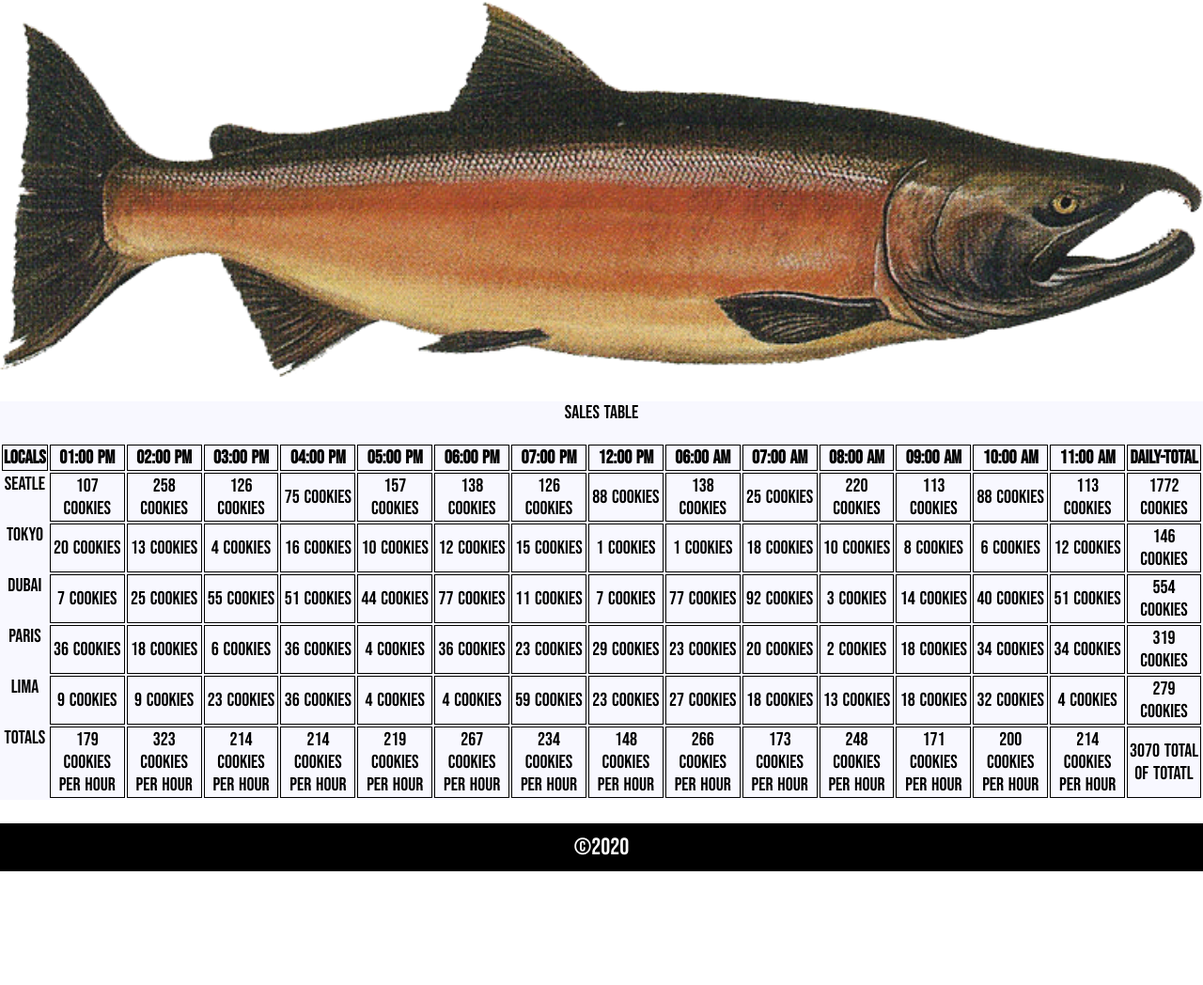
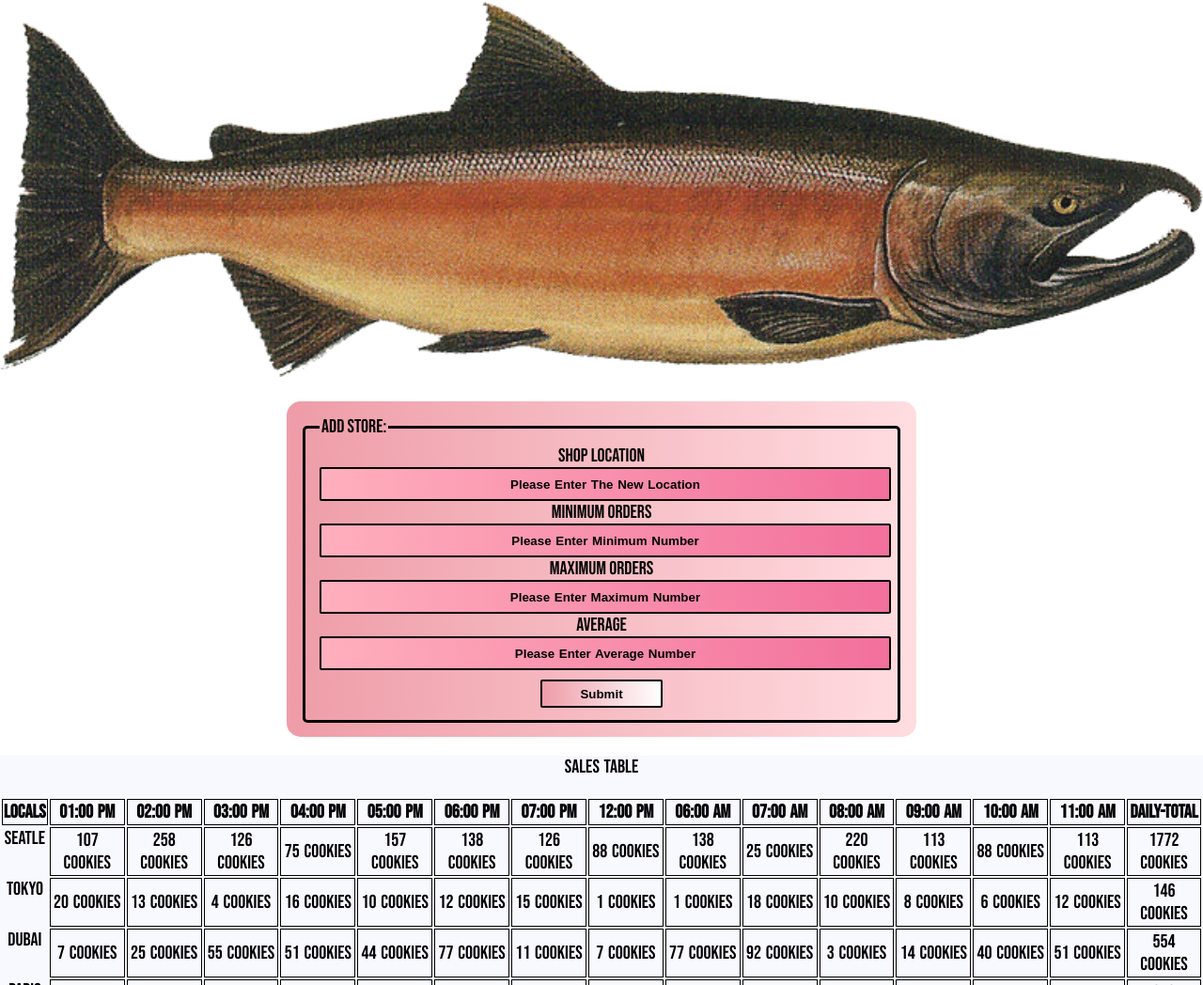
Before and after one commit to salehmmasri/cookie-stand, a plain HTML site: page sales.html in a window 1280 px wide. Shown: the part 52-1100 px from the top of the page at 94% size. Before the commit the page ends 979 px from the top, so only its background shows below. Drawn offline with Linux system fonts and the light colour scheme.

Commit message:
new task

```diff
--- a/css/style.css
+++ b/css/style.css
@@ -45,3 +45,43 @@ footer p{
     padding: 10px;
 
 }
+.store{
+    margin-top: 20px;
+    margin-bottom: 20px;
+    text-align: -webkit-center;
+}
+#newStoreValue{
+background: linear-gradient(to right, #ee9ca7 0%, #ffdde1 100%);
+ border-radius: 15px;
+ width: 50%;
+padding: 15px;
+color:black;
+}
+
+::placeholder { /* Chrome, Firefox, Opera, Safari 10.1+ */
+    color:black;
+    opacity: 1;
+}
+
+input {
+ word-spacing: 1px;
+ border: 2px solid black;
+  border-radius: 2px;
+  height: 30px;
+  width: 100%;
+  font-weight: bolder;
+  background: linear-gradient(to right, #FFAFBD
+  0%, #f2709c 100%);
+  text-align: center;
+}
+.sub{
+    margin-top: 10px;
+    width: 130px;
+    background: linear-gradient(to right, #ee9ca7 0%, white 100%);
+
+
+}
+fieldset{
+    border-radius:5px ;
+    border:black solid 3px ;
+}
--- a/js/app.js
+++ b/js/app.js
@@ -1,3 +1,5 @@
+/* eslint-disable no-unused-vars */
+/* eslint-disable no-trailing-spaces */
 /* eslint-disable indent */
 'use strict';
 //array for the open hours contain 14 E
@@ -17,6 +19,7 @@ var openHours = [
     '10:00 AM',
     '11:00 AM'
 ];
+var totalNewStore=0;
 
 // array to store objects.
 var countryInfo = [];
@@ -35,7 +38,6 @@ function Store(
     this.avg = avg;
     this.totalOfTotal = 0; //total of total in all locals.
     this.totalCookies = 0;
-    this.tossersNumberPerHour = [];
     countryInfo.push(this);
 }
 
@@ -61,17 +63,6 @@ Store.prototype.cookiesPurchasedPerHour = function () {
         this.totalCookies += cookies;
     }
 };
-
-Store.prototype.tossersNumber = function () {
-    for (var i = 0; i < openHours.length; i++) {
-        this.tossersNumberPerHour.push(
-            Math.ceil(Math.ceil(this.randomCustomersPH[i] / 20))
-        );
-        this.totalOfTotal += this.tossersNumberPerHour[i];
-
-    }
-};
-
 var containerTable = document.getElementById('Table');
 var tableEl = document.createElement('table');
 containerTable.appendChild(tableEl);
@@ -97,7 +88,6 @@ tableHead();
 
 Store.prototype.renderConstructor = function () {
     this.cookiesPurchasedPerHour();
-    this.tossersNumber();
     var rows = document.createElement('tbody');
     tableEl.appendChild(rows);
     rows.textContent = this.storeAddress;
@@ -109,7 +99,8 @@ Store.prototype.renderConstructor = function () {
     }
     tableData = document.createElement('td');
     rows.appendChild(tableData);
-    tableData.textContent = this.totalCookies + ' cookies';
+    tableData.textContent = this.totalCookies +' cookies';
+
 };
 
 // creating objects :
@@ -145,5 +136,36 @@ function tableFooter() {
     tdEl = document.createElement('td');
     rows.appendChild(tdEl);
     tdEl.textContent = `${totalOfTotal} total of totatl `;
+
 }
+var x1=0;
 tableFooter();
+var storValue=document.getElementById('newStoreValue');
+storValue.addEventListener('submit',function(event){
+    ++x1;
+    event.preventDefault();
+    console.log(event);
+    var shopName=event.target.storeLocationName.value;
+    var newMinValOfC=event.target.minimumValOfCust.value;
+    var newMaxValue=event.target.maximumValOfCust.value;
+    var newAvgValue=event.target.avgVal.value;
+    console.log(shopName);
+    console.log(newMinValOfC);
+    console.log(newAvgValue);
+    console.log(newMaxValue);
+
+    var newLocation=new Store(shopName,newMinValOfC,newMaxValue,newAvgValue);
+    document.getElementById('tfoot').remove();
+    newLocation.randomCustomersPerHour();
+    newLocation.renderConstructor();
+
+    totalNewStore=newLocation.totalCookies;
+    tableFooter();
+    console.log(totalNewStore);
+});
+storValue.reset();
+
+// storeAddress,
+// min,
+// max,
+// avg
--- a/sales.html
+++ b/sales.html
@@ -18,6 +18,22 @@
             <section id="imgslide">
                 <img src="img/salmon.png" alt="salmon">
             </section>
+            <section class="store">
+                <form action="" id="newStoreValue">
+                    <fieldset>
+                        <legend>Add store:</legend>
+                        <label for="storeLocationName">Shop Location</label>
+                        <input type="text" placeholder="Please Enter The New Location"id='storeLocationName'>
+                        <label for="minimumValOfCust">minimum orders</label>
+                        <input type="text" placeholder="Please Enter Minimum Number"id='minimumValOfCust'>
+                        <label for="maximumValOfCust">maximum orders</label>
+                        <input type="text"placeholder="Please Enter Maximum Number"id='maximumValOfCust'>
+                        <label for="avgVal">average</label>
+                        <input type="text"placeholder="Please Enter Average Number"id='avgVal'>
+                        <input type="submit" class="sub">
+                </fieldset>
+                </form>
+            </section>
             <section>
                 <div id="Table" class="t01" >
                     <p>Sales Table</p>
```
